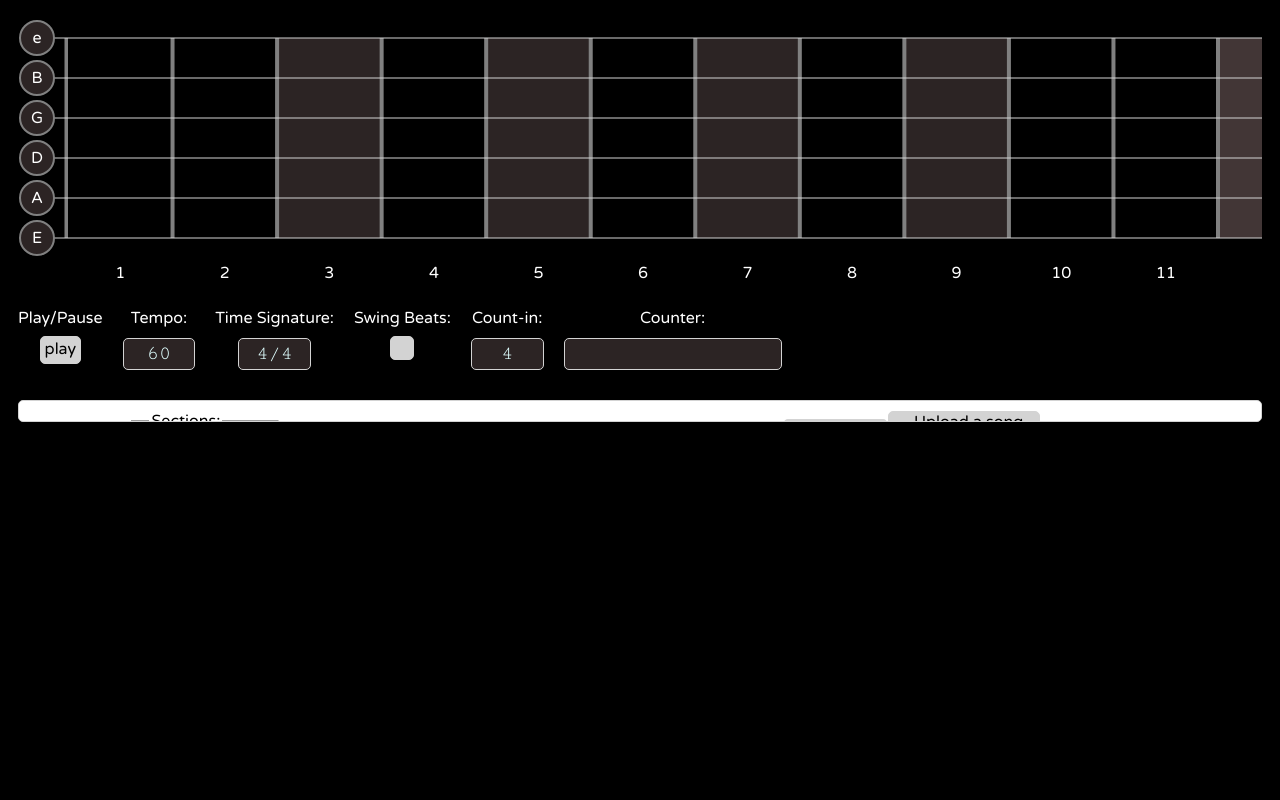
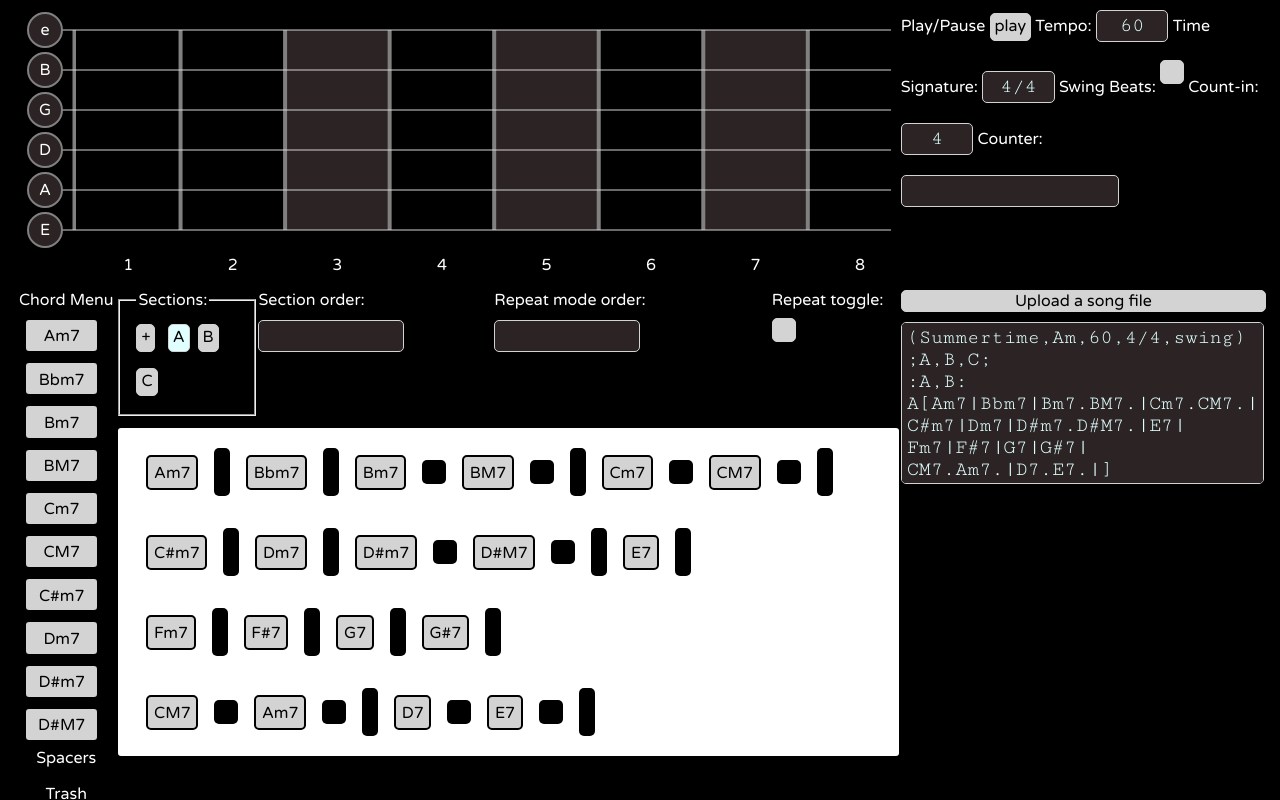
Before and after one commit to krushton17/Improvision, a plain HTML site: page index.html in a window 1280 px wide. Drawn offline with nearby package versions, Linux system fonts and the light colour scheme.

Commit message:
implemented css grid

```diff
--- a/index.html
+++ b/index.html
@@ -13,17 +13,17 @@
 </head>
 <body>
     <!-- diagram -->
-    <div id='diagram'>
+    <span id='diagram'>
         <span id='head-container'>
             <svg id='head'></svg>
         </span><span id='fret-container'>
             <svg id='fretboard'></svg>
         </span>
-    </div>
-<div id='main-content'>
+    </span>
+<!-- <div id='main-content'> -->
     <!-- song mode -->
     <!-- playback dashboard -->
-    <div id='playback-dash'>
+    <span id='playback-dash'>
         <label>Play/Pause
             <input type='button' id='play/pause' value='play' class='button'>
         </label>
@@ -42,7 +42,7 @@
         <label>Counter:
             <input type='text' id='counter' readonly>
         </label>
-    </div>
+    </span>
     <!-- song metadata -->
     <!-- <hr class='divider'>
     <div id='song-metadata'>
@@ -57,7 +57,7 @@
         </label>
     </div> -->
     <!-- song editor GUI -->
-    <div id='song-editor'>
+    <!-- <div id='song-editor'> -->
         <!-- chord menu -->
         <span id='GUI-wrapper' class='active-editor'>
             <span id='chord-menu-wrapper'>
@@ -90,10 +90,10 @@
                 <div id='tab-content-wrapper'></div>
             </span>
         </span>
-        <span id='editor-expander'>
+        <!-- <span id='editor-expander'>
             <input type='button' id='toggle-GUI' value='<-show/hide'>
             <input type='button' id='toggle-text' value='show/hide->'>
-        </span>
+        </span> -->
         <!-- song text editor -->
         <span id='text-wrapper' class='active-editor'>
             <div id='file-container'>
@@ -102,7 +102,7 @@
             </div>
             <textarea id='textEditor' value='CM7 Cm7 Cdim7'></textarea>
         </span>
-    </div>
-</div>
+    <!-- </div> -->
+<!-- </div> -->
 </body>
 </html>
--- a/styles.css
+++ b/styles.css
@@ -23,14 +23,41 @@
     --GUI-text-color: black;
 
 }
-
-html, body {
+html {
+    /* font: var(--main-font);
+    color: var(--main-text-color);
+    background-color: var(--main-bg-color);
+    overflow: hidden; */
+    height: 100vh;
+    width: 100vw;
+}
+body {
     font: var(--main-font);
     color: var(--main-text-color);
     background-color: var(--main-bg-color);
+    /* overflow: hidden; */
+    height: 100vh;
+    margin: 0 1em;
+    box-sizing: border-box;
 
-    display: flex;
-    flex-flow: column nowrap;
+    display: grid;
+    grid-template-columns: 1fr min-content;
+    grid-template-rows: max-content 1fr;
+    grid-template-areas:
+        'diagram dashboard'
+        'gui text-box';
+}
+@media (max-width:960px) {
+    body {
+        grid-template-columns: 1fr min-content;
+        grid-template-rows: max-content 1fr;
+        grid-template-areas:
+            'diagram diagram'
+            'gui dashboard';
+    }
+    #text-wrapper {
+        display:none !important;
+    }
 }
 
 /*diagram-----------------------------------------------*/
@@ -40,7 +67,7 @@ html, body {
     overflow: hidden;
     background-color: black;
 
-    flex: none;
+    grid-area: diagram;
 
     display: flex;
     flex-flow: row nowrap;
@@ -98,19 +125,11 @@ html, body {
     stroke: none;
 }
 
-/* everything but the diagram */
-#main-content {
-    flex: 1 1 0;
-
-    display: flex;
-    flex-flow: column nowrap;
-}
-
 /*inputs-----------------------------------------------*/
-label {
+/* label {
     text-align: center;
     margin: 10 10;
-}
+} */
 fieldset {
     -webkit-appearance: none;
 }
@@ -125,7 +144,7 @@ input, textarea {
     font: inherit;
     background-color: var(--input-bg-color);
     color: var(--input-text-color);
-    display: block;
+    /* display: block; */
     /* centers it */
     margin-left: auto;
     margin-right: auto;
@@ -161,15 +180,16 @@ input[type=number]::-webkit-outer-spin-button {
 
 
 /* song mode playback dashboard-------------------------- */
-#playback-dash, #song-metadata {
-    flex: 0 0 content;
+#playback-dash, {
+    /* for debugging purposes only, maybe */
+    /* height: 10em; */
+    /* display: block; */
 
-    display: flex;
-    flex-flow: row wrap;
+    grid-area: dashboard;
 }
-@media (max-width:960px) {
+/* @media (max-width:960px) {
     #song-metadata { display: none; }
-}
+} */
 #title {
     width: 40ch;
 }
@@ -182,7 +202,7 @@ input[type=number]::-webkit-outer-spin-button {
 }
 
 /*song editor-----------------------------------------------*/
-#song-editor {
+/* #song-editor {
     color: var(--GUI-text-color);
     border: var(--input-border);
     padding: 10px;
@@ -195,16 +215,22 @@ input[type=number]::-webkit-outer-spin-button {
 
     display: flex;
     flex-flow: row nowrap;
-}
+} */
 #GUI-wrapper {
-    flex: 1 1 0;
+    grid-area: gui;
+    /* relative to the body, not the grid cell */
+    /* height: 50%; */
+    /* width: min-content; */
+    min-height: 0;
 
+    display: flex;
     flex-flow: row nowrap;
 }
 /* chord menu, etc. */
 #chord-menu-wrapper {
     /* ideal width for chord draggables, inc. margin/padding */
     width: 10ch;
+    /* height: 100%; */
     text-align: center;
     overflow: hidden;
 
@@ -219,7 +245,7 @@ input[type=number]::-webkit-outer-spin-button {
     overflow-y: scroll;
     overflow-x: hidden;
 
-    flex: 1 1 0;
+    flex: 1 1 auto;
 }
 #chord-menu > * {
     /* override other drag-drop settings */
@@ -230,7 +256,7 @@ input[type=number]::-webkit-outer-spin-button {
 #trash, #spacer-menu {
     overflow: hidden;
 
-    flex: 0 0 content;
+    flex: 0 0 1em;
 }
 #trash > * {
     display: none;
@@ -239,6 +265,7 @@ input[type=number]::-webkit-outer-spin-button {
 /* section menu */
 #section-wrapper {
     flex: 1 1 auto;
+    /* height: 100%; */
 
     display: inline-flex;
     flex-flow: column nowrap;
@@ -247,22 +274,20 @@ input[type=number]::-webkit-outer-spin-button {
     flex: none;
 
     display: flex;
-    flex-flow: row wrap;
+    flex-flow: row nowrap;
 }
 #tab-select > * {
     margin-left: .25em;
     margin-right: .25em;
+    display: inline-block;
 }
 #section-order, #repeat-order {
     width: 12ch;
 }
-.tab {
-    display: inline-block !important;
-}
 #tab-content-wrapper {
     overflow: scroll;
 
-    flex: 1 1 0;
+    flex: 1 1 auto;
 }
 .tab-content {
     border: var(--tab-content-border);
@@ -275,27 +300,29 @@ input[type=number]::-webkit-outer-spin-button {
 }
 
 /* editor view switcher */
-#editor-expander {
+/* #editor-expander {
     background-color: blue;
 
     flex: none;
-}
+} */
 #GUI-wrapper, #text-wrapper {
     /* doesn't work, even if I use width instead of display */
     /* transition: 2s */
 }
-.active-editor {
+/* .active-editor {
     display: inline-flex;
 }
 .inactive-editor {
     display: none;
-    /* max-width: 40px; */
-}
+    max-width: 40px;
+} */
 
 /* text editor */
 #text-wrapper {
-    flex: none;
+    grid-area: text-box;
+    height: 40%;
 
+    display: flex;
     flex-flow: column nowrap;
 }
 #file-container {
@@ -304,10 +331,12 @@ input[type=number]::-webkit-outer-spin-button {
     border: var(--input-border);
     border-radius: var(--border-radius);
     text-align: center;
-    width: 150px;
+    width: 100%;
     font: inherit;
     background-color: var(--input-bg-color);
     color: var(--input-text-color);
+
+    flex: 0 0 auto;
 }
 #file-container:hover {
     background-color: var(--input-hover-color);
@@ -323,9 +352,11 @@ input[type=number]::-webkit-outer-spin-button {
 }
 textarea {
     width: 30ch;
+    /* height: max-content; */
     resize: none;
     text-align: left;
     white-space: pre-line;
+    display: block;
 
     flex: 1 1 0;
 }
@@ -334,6 +365,8 @@ textarea {
 .GUI-line {
     margin: .5em 1em;
     padding: .25em;
+    /* doesn't overflow properly */
+    /* width: max-content; */
 
     display: block;
 }
```
